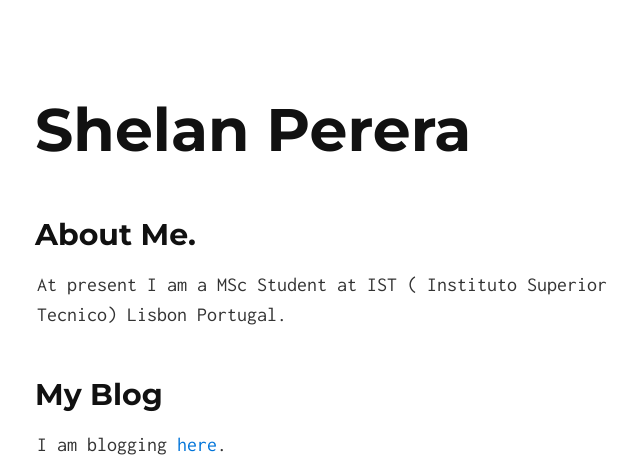
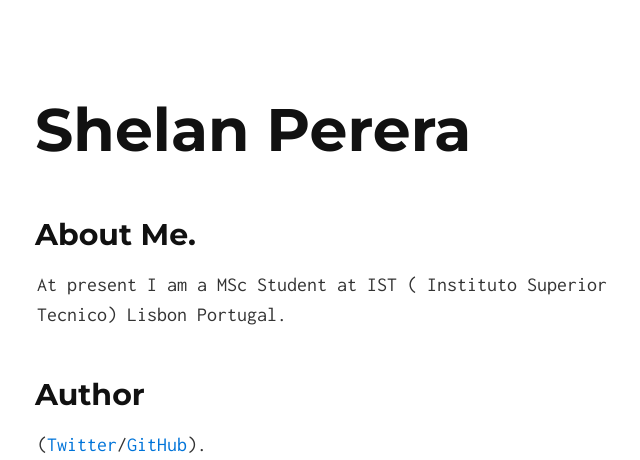
Before and after one commit to shelan/shelan.github.io, a Jekyll site: the page built from index.html, in a window 1280 px wide. Shown: the top 460 px of the page, without its empty margins (303-943 px from the left). Built offline with Jekyll 4.4.1, drawn with Linux system fonts in a browser that asks for light colours; grey boxes are pictures that could not be loaded.

Commit message:
Adding image file

```diff
--- a/_includes/index.md
+++ b/_includes/index.md
@@ -4,5 +4,10 @@
 ## About Me.
 At present I am a MSc Student at IST ( Instituto Superior Tecnico) Lisbon Portugal.
 
+## Author
+([Twitter](http://twitter.com/shelan)/[GitHub](http://github.com/shelan)).
+
+![Shelan Perera](https://scontent-a-mad.xx.fbcdn.net/hphotos-xaf1/t31.0-8/10557554_10152379643494537_3227882405899181779_o.jpg)
+
 ## My Blog
 I am blogging [here](http://blog.shelan.org).
```
